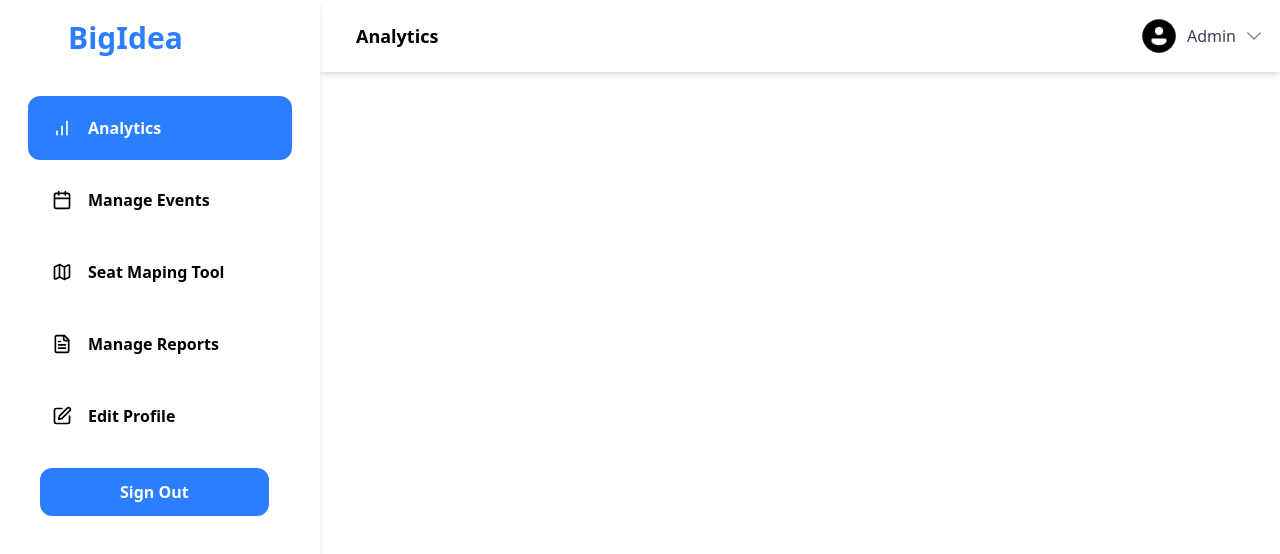
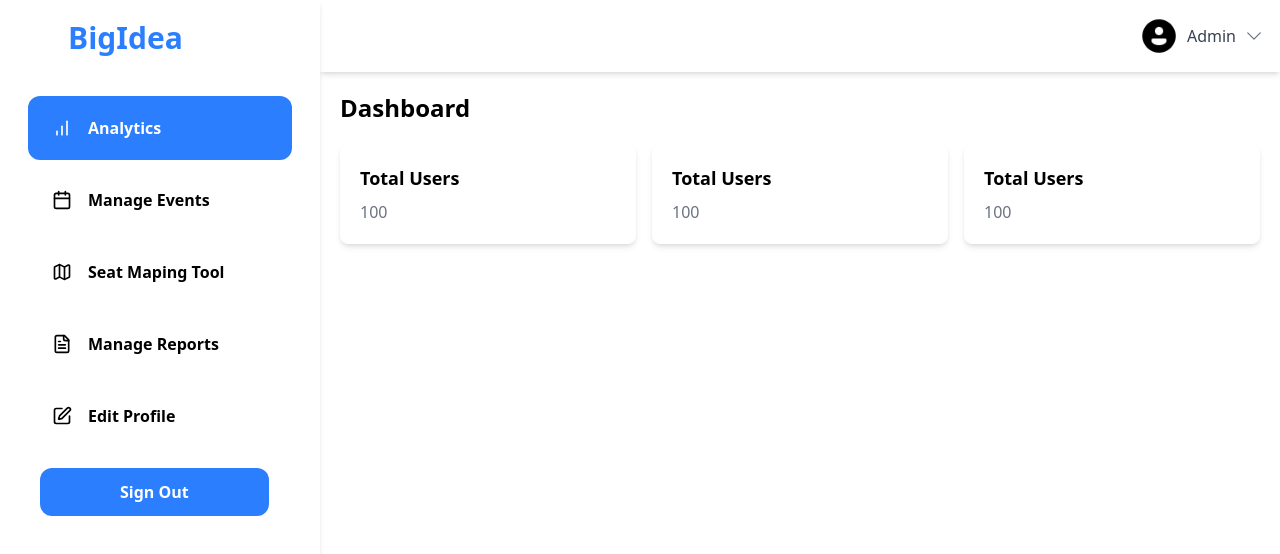
Before and after one commit to mmohashik/Ticket-Booking-Platform_Frontend, a React (Vite) app in the folder ticket_booking_platform_frontend/: page /admin in a window 1280 px wide. Shown: the top 554 px of the page. Built offline with nearby package versions, Linux system fonts and the light colour scheme.

Commit message:
change colors

```diff
--- a/ticket_booking_platform_frontend/src/components/dashboard_Components/D_Navbar.jsx
+++ b/ticket_booking_platform_frontend/src/components/dashboard_Components/D_Navbar.jsx
@@ -6,7 +6,7 @@ import { ChevronDownIcon } from "@heroicons/react/24/solid";
 const D_Navbar = () => {
   return (
     <div className="bg-white shadow-md p-4 flex justify-between items-center">
-      <h1 className="text-lg font-semibold px-15 lg:px-5 md:px-5">Analytics</h1>
+      <h1 className="text-lg font-semibold px-15 lg:px-5 md:px-5"></h1>
       <div className="relative">
         <Menu>
           <MenuButton className="flex items-center space-x-2">
@@ -17,8 +17,8 @@ const D_Navbar = () => {
           <MenuItems className="absolute right-0 mt-2 w-48 bg-white rounded-lg shadow-md">
             <MenuItem>
             <>
-              <div className="pt-3 px-3 ">Admin</div>
-              <div className="px-3">admin@example.com</div>
+              <div className="pt-3 px-3 text-gray-600 ">Admin</div>
+              <div className="px-3 text-gray-600">admin@example.com</div>
             </>
             </MenuItem>
             <MenuItem>
--- /dev/null
+++ b/ticket_booking_platform_frontend/src/components/dashboard_Components/DetailsCard.jsx
@@ -0,0 +1,14 @@
+import React from 'react'
+
+const DetailsCard = () => {
+  return (
+    <div>
+      <div className="bg-white p-5 rounded-lg shadow-md">
+                <h1 className="text-lg font-semibold">Total Users</h1>
+                <p className="text-gray-500 mt-2">100</p>
+        </div>
+    </div>
+  )
+}
+
+export default DetailsCard
--- a/ticket_booking_platform_frontend/src/pages/Admin-Dashboard-Pages/AdminDashboard.jsx
+++ b/ticket_booking_platform_frontend/src/pages/Admin-Dashboard-Pages/AdminDashboard.jsx
@@ -1,6 +1,7 @@
 import React from "react";
 import Sidebar from "../../components/dashboard_Components/Sidebar";
 import D_Navbar from "../../components/dashboard_Components/D_Navbar";
+import DetailsCard from "../../components/dashboard_Components/DetailsCard";
 
 const AdminDashboard = () => {
   return (
@@ -9,11 +10,21 @@ const AdminDashboard = () => {
         <Sidebar />
         <div className="flex-1">
           <D_Navbar />
+          <div className="p-5">
+            <h1 className="text-2xl font-semibold">Dashboard</h1>
+            <div className="grid grid-cols-1 md:grid-cols-2 lg:grid-cols-3 gap-4 mt-5">
 
+              <DetailsCard/>
+              <DetailsCard/>
+              <DetailsCard/>
+
+            </div>
+          </div>
         </div>
       </div>
 
   );
 };
 
+
 export default AdminDashboard;
```
